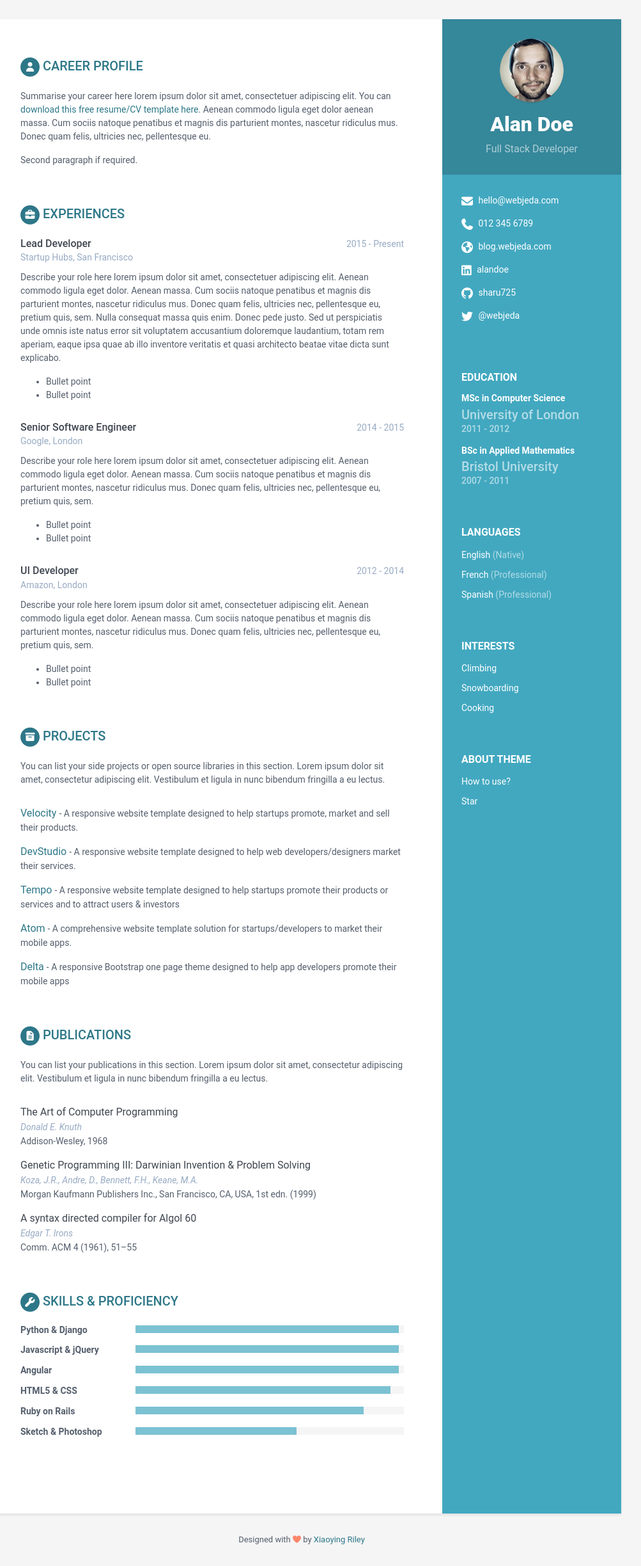
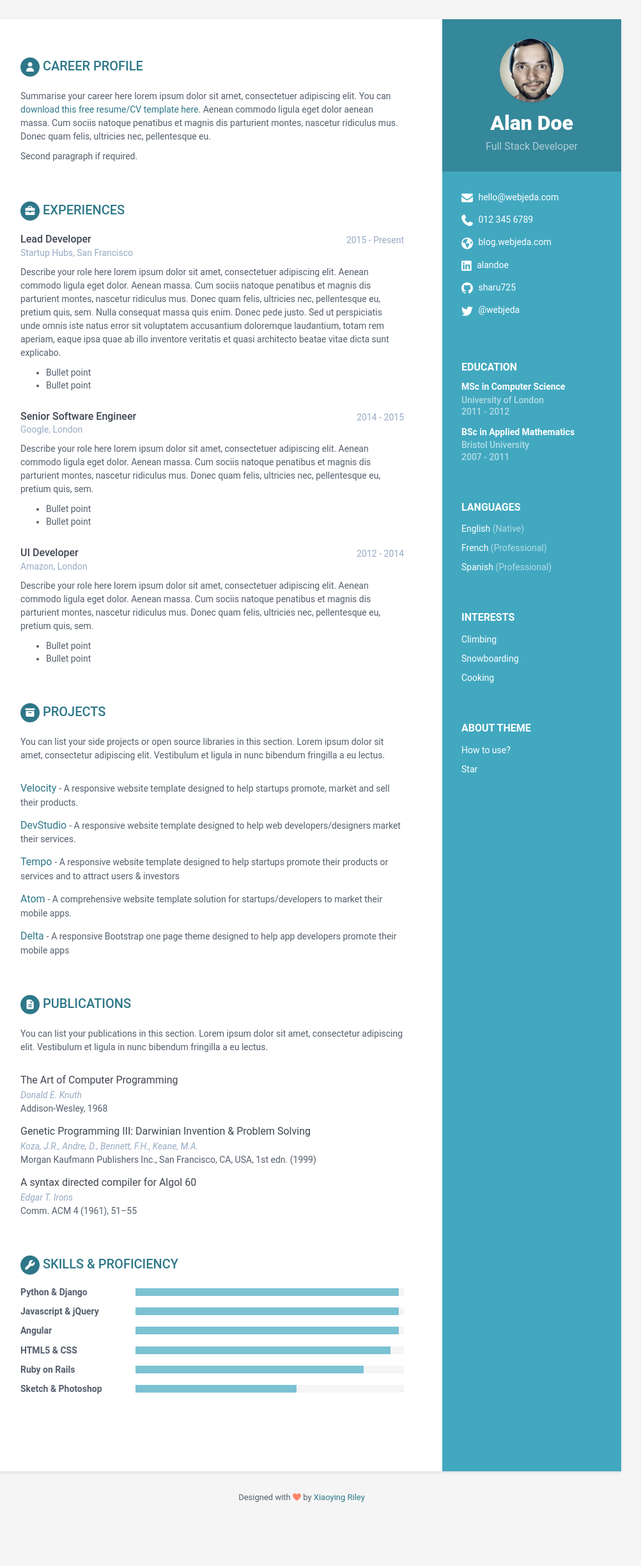
Before and after one commit to dhamodharanrk/online-cv, a Jekyll site: the page built from index.html, in a window 1280 px wide. Shown: the whole page at 64% size, without its empty margins (168-1171 px from the left). Built offline with Jekyll 4.4.1, drawn with Linux system fonts in a browser that asks for light colours; nearby versions of some CDN libraries; library files that are not in the unit come from our copies; after the commit the page ends 2381 px from its top, so only the background shows below that.

Commit message:
Update css

```diff
--- a/_includes/head.html
+++ b/_includes/head.html
@@ -15,7 +15,7 @@
   <link rel="shortcut icon" href="favicon.ico">
 
   <!-- Global CSS -->
-  <link rel="stylesheet" href="https://maxcdn.bootstrapcdn.com/bootstrap/4.0.0/css/bootstrap.min.css">
+  <link rel="stylesheet" href="{{ site.baseurl }}/assets/plugins/bootstrap/css/bootstrap.min.css">
 
   <!-- Plugins CSS -->
   <link rel="stylesheet" href="{{ site.baseurl }}/assets/plugins/font-awesome/css/all.css">
```
